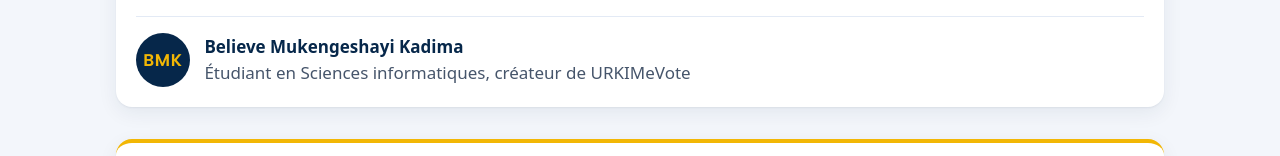
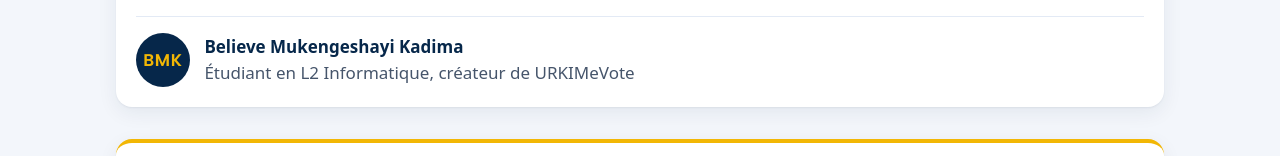
Before and after one commit to Believe-glitch/vote-etudiant-prototype-by-Believe, a website with bundled scripts: page public/apropos.html in a window 1280 px wide. Shown: the part 766-922 px from the top of the page. Built offline with nearby package versions, Linux system fonts and the light colour scheme.

Commit message:
À propos : étudiant en L2 Informatique
Co-Authored-By: Claude Opus 5.5 <noreply@anthropic.com>
Claude-Session: https://claude.ai/code/session_01Ej7k7UaWr6oYLPMUDsye76

```diff
--- a/public/apropos.html
+++ b/public/apropos.html
@@ -44,7 +44,7 @@
       <p>J’ai aussi voulu <strong>créer un engouement positif autour des élections</strong> : suivre la participation en direct, découvrir les candidats et leurs slogans, vivre le dévoilement des résultats ensemble. Le but est de donner envie à tous les étudiants de voter.</p>
       <div class="auteur">
         <span class="auteur-initiales" aria-hidden="true">BMK</span>
-        <p><strong>Believe Mukengeshayi Kadima</strong><br><span class="texte-doux">Étudiant en Sciences informatiques, créateur de URKIMeVote</span></p>
+        <p><strong>Believe Mukengeshayi Kadima</strong><br><span class="texte-doux">Étudiant en L2 Informatique, créateur de URKIMeVote</span></p>
       </div>
     </section>
 
```
